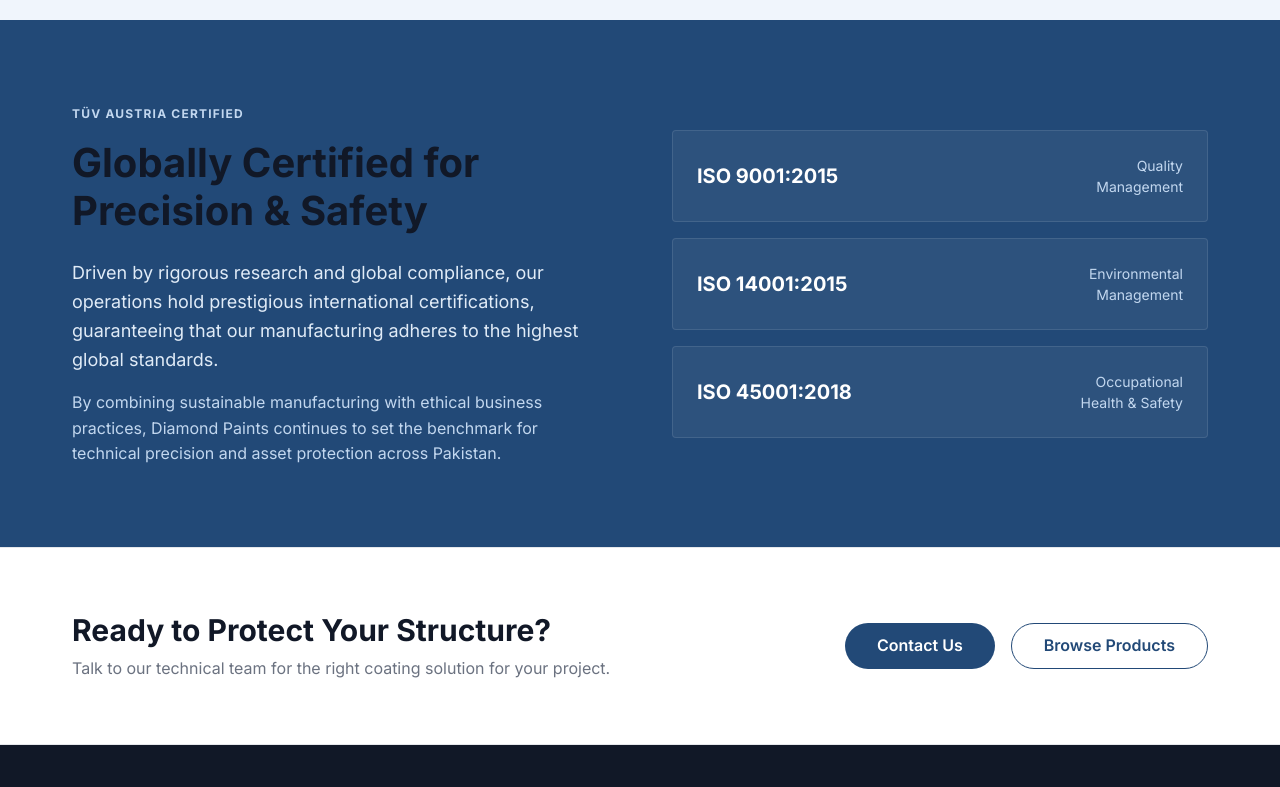
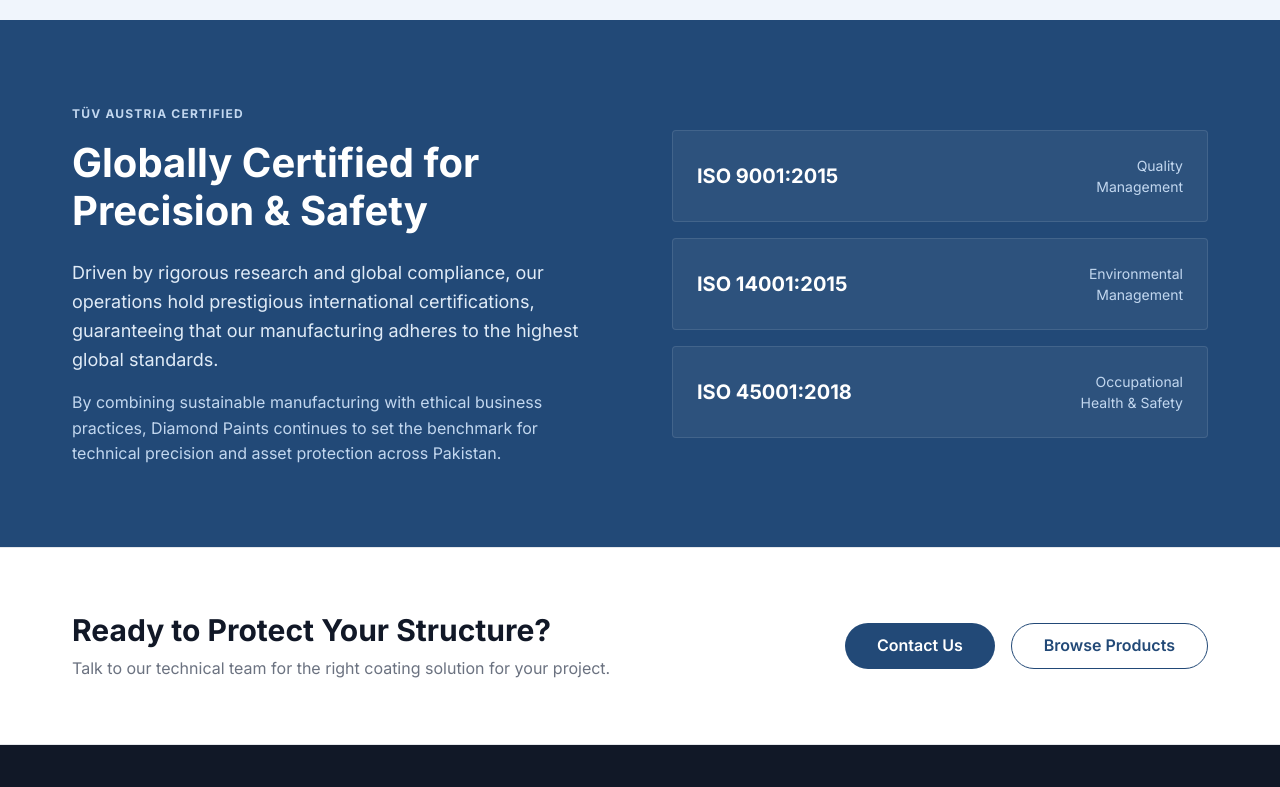
Before and after one commit to dpaliraza2026-lang/diamond-paint-website, a plain HTML site: page index.html in a window 1280 px wide. Shown: the part 3240-4027 px from the top of the page. Drawn offline with Linux system fonts and the light colour scheme.

Commit message:
Fix cert banner heading color

```diff
--- a/index.html
+++ b/index.html
@@ -557,7 +557,7 @@
       <div class="about-grid">
         <div>
           <span style="display: inline-block; font-size: var(--font-size-xs); font-weight: var(--font-weight-bold); letter-spacing: 0.1em; text-transform: uppercase; color: var(--color-primary-200); margin-bottom: var(--spacing-4);">T&Uuml;V Austria Certified</span>
-          <h2 style="font-size: 2.5rem; margin-bottom: var(--spacing-6); line-height: 1.2;">Globally Certified for Precision &amp; Safety</h2>
+          <h2 style="font-size: 2.5rem; margin-bottom: var(--spacing-6); line-height: 1.2; color: var(--color-white);">Globally Certified for Precision &amp; Safety</h2>
           <p style="font-size: var(--font-size-lg); color: var(--color-primary-100); line-height: 1.6; margin-bottom: var(--spacing-4);">
             Driven by rigorous research and global compliance, our operations hold prestigious international certifications, guaranteeing that our manufacturing adheres to the highest global standards.
           </p>
```
